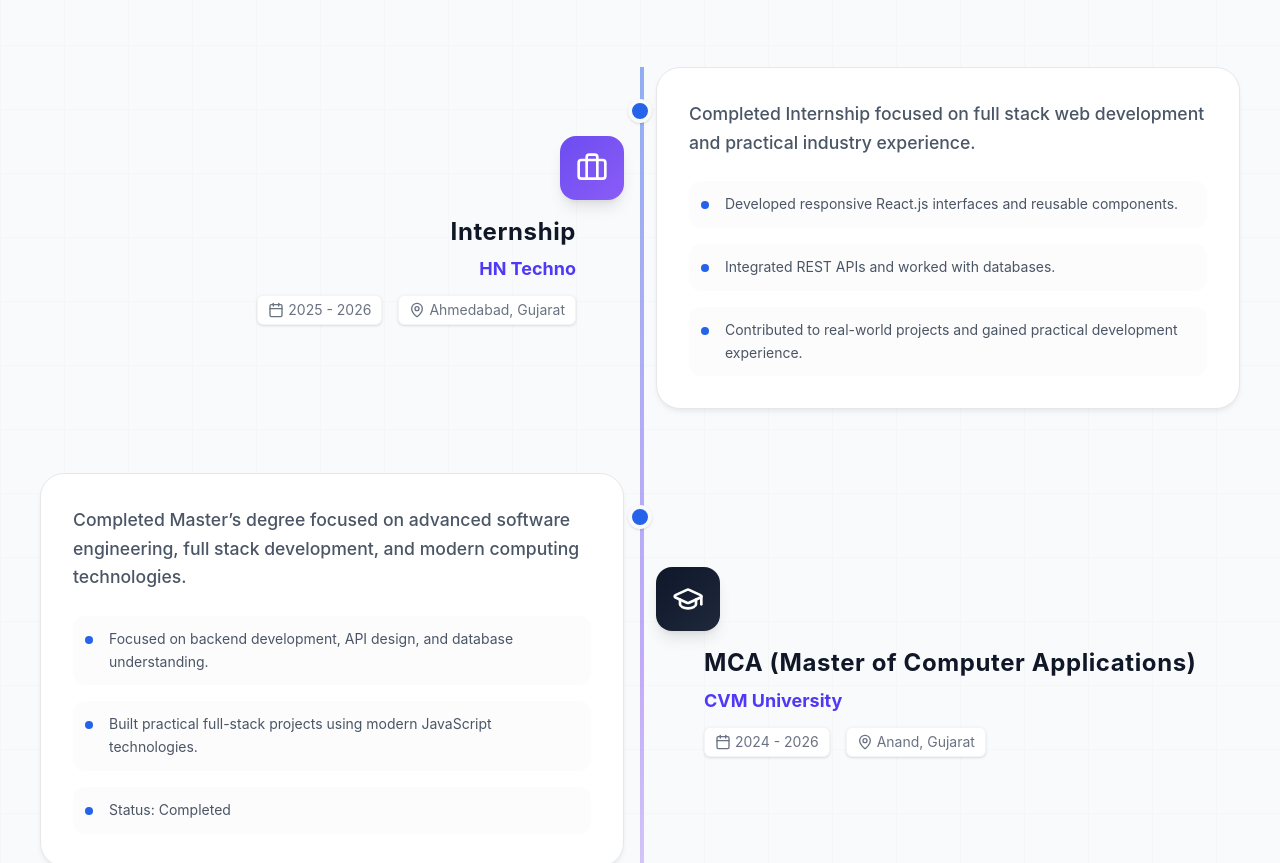
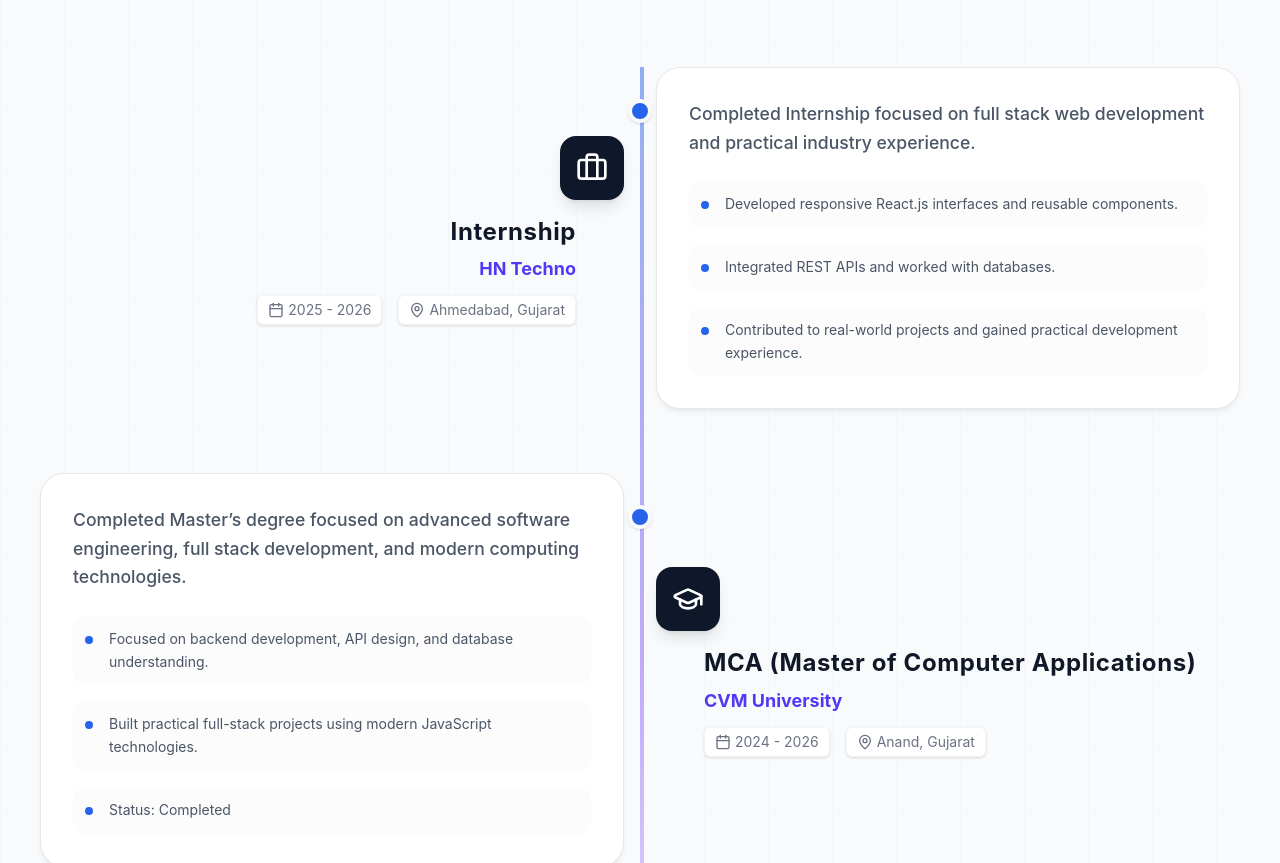
Before and after one commit to digvijayvaghelaa04/Portfolio-Dv, a React (Vite) app: page / in a window 1280 px wide. Shown: the part 5860-6723 px from the top of the page. Built offline with nearby package versions, Linux system fonts and the light colour scheme.

Commit message:
Update internship icon styling to match MCA icon

```diff
--- a/src/app/sections/Experience.tsx
+++ b/src/app/sections/Experience.tsx
@@ -68,9 +68,7 @@ export function Experience() {
                         initial={{ scale: 0 }}
                         animate={isInView ? { scale: 1 } : {}}
                         transition={{ duration: 0.4, delay: index * 0.2 + 0.2 }}
-                        className={`inline-flex items-center justify-center w-16 h-16 bg-gradient-to-br ${
-                          isWork ? "from-[var(--grad-1-start)] to-[var(--grad-1-end)]" : "from-[var(--grad-2-start)] to-[var(--grad-2-end)]"
-                        } rounded-2xl mb-4 shadow-lg`}
+                        className="inline-flex items-center justify-center w-16 h-16 bg-[#0F172A] rounded-2xl mb-4 shadow-lg"
                       >
                         {isWork ? (
                           <Briefcase className="w-8 h-8 text-white" />
```
Also changed, not shown: 4 other files (tests, documents, lock files or other folders).
